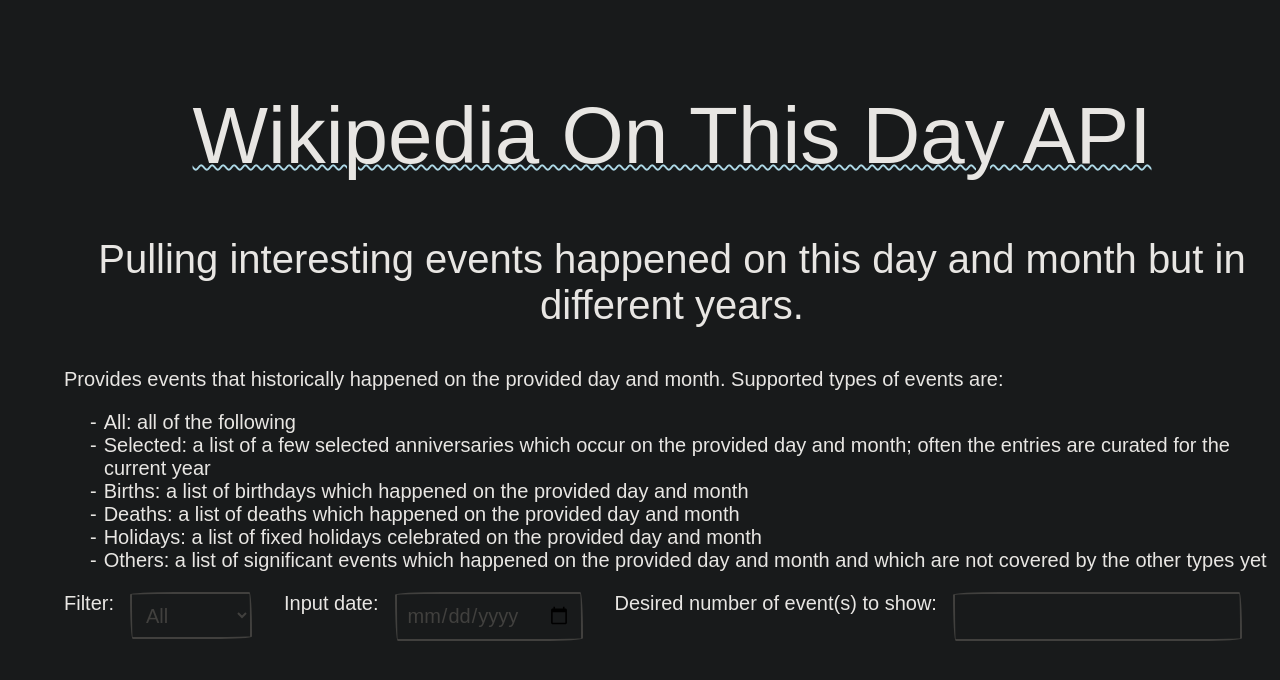
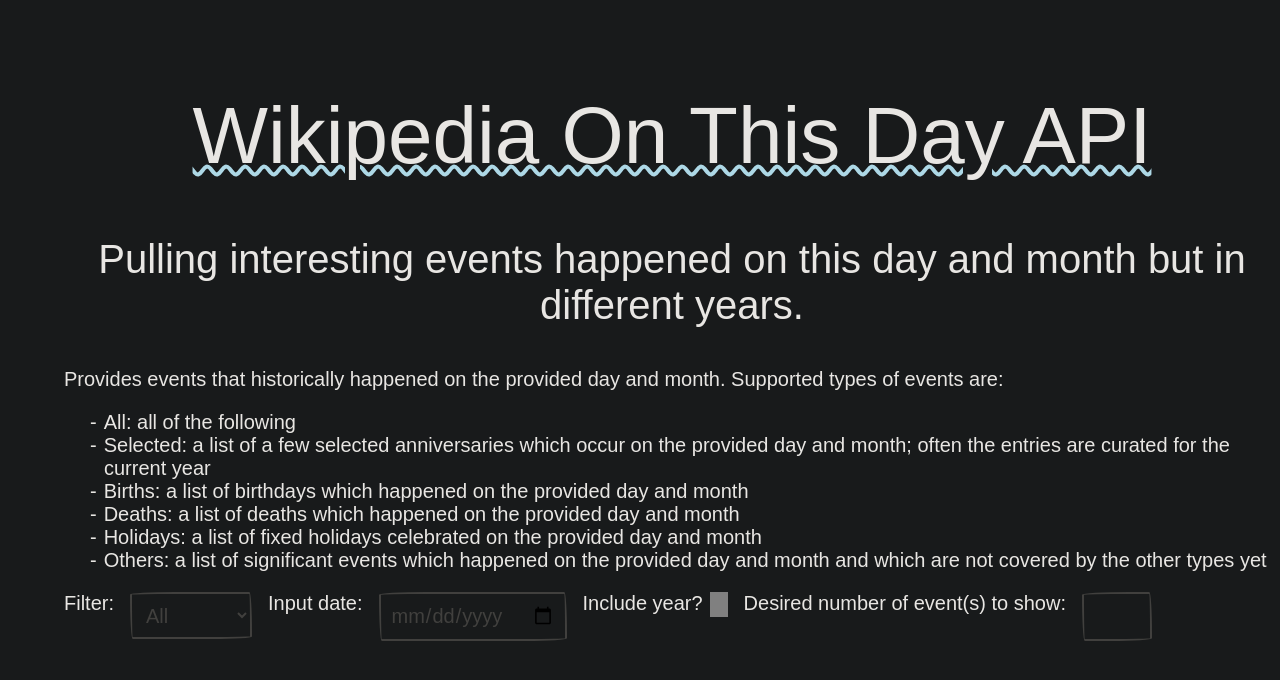
Before and after one commit to nghiatr84/on-this-day, a Flask app: page / in a window 1280 px wide. Shown: the top 680 px of the page. Run offline with Flask 3, Linux system fonts and the light colour scheme; some web fonts are replaced.

Commit message:
includeYear() added

```diff
--- a/static/paper.css
+++ b/static/paper.css
@@ -1701,10 +1701,10 @@
 a {
   color: #41403e;
   color: var(--secondary);
-  background-image: linear-gradient(5deg, transparent 65%, #0b74d5 80%, transparent 90%), linear-gradient(165deg, transparent 5%, #0b74d5 15%, transparent 25%), linear-gradient(165deg, transparent 45%, #0b74d5 55%, transparent 65%), linear-gradient(15deg, transparent 25%, #0b74d5 35%, transparent 50%);
-  background-position: 0 90%;
+  /* background-image: linear-gradient(5deg, transparent 65%, #0b74d5 80%, transparent 90%), linear-gradient(165deg, transparent 5%, #0b74d5 15%, transparent 25%), linear-gradient(165deg, transparent 45%, #0b74d5 55%, transparent 65%), linear-gradient(15deg, transparent 25%, #0b74d5 35%, transparent 50%); */
+  /* background-position: 0 90%;
   background-repeat: repeat-x;
-  background-size: 4px 3px;
+  background-size: 4px 3px; */
   text-decoration: none;
 }
 a:visited {
@@ -2492,10 +2492,10 @@
 }
 .modal .modal-link,
 .modal a {
-  background-image: linear-gradient(5deg, transparent 65%, #0b74d5 80%, transparent 90%), linear-gradient(165deg, transparent 5%, #0b74d5 15%, transparent 25%), linear-gradient(165deg, transparent 45%, #0b74d5 55%, transparent 65%), linear-gradient(15deg, transparent 25%, #0b74d5 35%, transparent 50%);
+  /* background-image: linear-gradient(5deg, transparent 65%, #0b74d5 80%, transparent 90%), linear-gradient(165deg, transparent 5%, #0b74d5 15%, transparent 25%), linear-gradient(165deg, transparent 45%, #0b74d5 55%, transparent 65%), linear-gradient(15deg, transparent 25%, #0b74d5 35%, transparent 50%);
   background-position: 0 90%;
   background-repeat: repeat-x;
-  background-size: 4px 3px;
+  background-size: 4px 3px; */
   cursor: pointer;
   text-decoration: none;
 }
--- a/static/styles.css
+++ b/static/styles.css
@@ -37,11 +37,14 @@
     display: flex;
     flex-direction: row;
     flex-wrap: nowrap;
-    gap: 16px   ;
+    gap: 16px;
+}
+#filter input{
+    padding: auto;
 }
 
 h1{
-    text-decoration: underline wavy lightblue 2px;
+    text-decoration: underline wavy lightblue 4px;
 }
 
 #js h4{
@@ -52,7 +55,7 @@
 }
 
 a:hover{
-    color: lightblue !important;
+    text-decoration: underline wavy lightblue 2px !important;
 }
 
 a:visited{
@@ -63,3 +66,69 @@
     0% { transform: rotate(0deg); }
     100% { transform: rotate(360deg); }
 }
+
+/* Customize the label (the #yearLabel) */
+#yearLabel {
+    width: max-content;
+    display: flex;
+    flex-direction: row;
+    position: relative;
+    cursor: pointer;
+    white-space: nowrap;
+
+    -webkit-user-select: none;
+    -moz-user-select: none;
+    -ms-user-select: none;
+    user-select: none;
+}
+
+/* Hide the browser's default checkbox */
+input[type=checkbox] {
+    display: none;
+}
+
+/* Create a custom checkbox */
+.checkmark {
+    margin-left: 5%;
+    height: 25px;
+    width: 25px;
+    background-color: grey;
+}
+
+/* On mouse-over, add a lightcyan background color */
+#yearLabel:hover input ~ .checkmark {
+    background-color: lightcyan;
+}
+
+/* When the checkbox is checked, add a lightblue background */
+#yearLabel input:checked ~ .checkmark {
+    background-color: lightblue;
+}
+
+/* Create the checkmark/indicator (hidden when not checked) */
+.checkmark::after {
+    content: "";
+    position: absolute;
+    display: none;
+}
+
+/* Show the checkmark when checked */
+#yearLabel input:checked ~ .checkmark::after {
+    display: block;
+}
+
+/* Style the checkmark/indicator */
+#yearLabel .checkmark::after {
+    margin: 5% 0 0 5%;
+    width: 5px;
+    height: 10px;
+    border: solid black;
+    border-width: 0 3px 3px 0;
+    -webkit-transform: rotate(45deg);
+    -ms-transform: rotate(45deg);
+    transform: rotate(45deg);
+}
+
+input[type=number]{
+    width: 70px;
+}
--- a/templates/index.html
+++ b/templates/index.html
@@ -5,6 +5,7 @@
     <meta name="viewport" content="width=device-width, initial-scale=1.0">
     <link rel="stylesheet" href="../static/paper.css">
     <link rel="stylesheet" href="../static/styles.css">
+    <title>Wikipedia On This Day API</title>
   </head>
   <body>
     <header>
@@ -30,14 +31,14 @@
         <option value="others">Others</option>
       </select>
 
-      <br>
-      <br>
-
       <label for="date">Input date: </label>
       <input type="date" name="date" id="date" required onchange="changed()">
 
-      <br>
-      <br>
+      <label id="yearLabel" for="year">
+        Include year?
+        <input type="checkbox" name="year" id="year">
+        <span class="checkmark"></span>
+      </label>
 
       <label for="noEvent">Desired number of event(s) to show:</label>
       <input type="number" min="1" name="noEvent" id="noEvent" required onchange="changed()">
@@ -49,18 +50,23 @@
 
   <script lang="javascript">
     let date = document.getElementById("date").value;
+    let selection = document.getElementById("selection").value;
+    let noEvent = document.getElementById("noEvent").value;
+    let response;
+    const eventTypes = ["Selected", "Births", "Deaths", "Holidays", "Others"];
+    const js = document.getElementById("js");
+    const yearCheckbox = document.getElementById("year");
+
     function month() {return date.split("-")[1];}
     function day() {return date.split("-")[2];}
+    function choosenYear() {return date.split("-")[0];}
+    function includeYear() {return yearCheckbox.checked;}
 
-
-    let selection = document.getElementById("selection").value;
-    let noEvent = document.getElementById("noEvent").value;
-
-    let response;
-
-    const eventTypes = ["Selected", "Births", "Deaths", "Holidays", "Others"];
-
-    const js = document.getElementById("js");
+    let yearCheckboxChanged = false;
+    yearCheckbox.addEventListener("change", () => {
+      yearCheckboxChanged = true;
+      changed();
+    });
 
     function changed(){
       const checkDate = document.getElementById("date").value;
@@ -79,10 +85,10 @@
         }
         return;
       }
-
       else if(document.getElementById("noteText")) document.getElementById("noteText").remove();
 
-      if(checkDate!=date || checkSelection!=selection || checkNoEvent!=noEvent){
+      if(checkDate!=date || checkSelection!=selection || checkNoEvent!=noEvent || yearCheckboxChanged)
+      {
         if(document.querySelector("section")) document.querySelector("section").remove();
         if(!document.getElementById("loader")){
           const loader = document.createElement("div");
@@ -98,11 +104,19 @@
           date = checkDate; selection = checkSelection;
           response = pull();
         }
-        else{
+        else if(checkNoEvent != noEvent){
           noEvent = checkNoEvent;
           response = pull();
         }
+        else if(yearCheckboxChanged){
+          yearCheckboxChanged = false;
+          response = pull()
+        }
+        else{
+          console.log("changed() called. Reason: Unknown.");
+        }
       }
+      console.log("changed() done.");
     }
 
     async function pull(){
@@ -116,9 +130,9 @@
 
     function populateEvents(obj){
       let section;
-      if(!document.getElementById(String(day)+String(month))){
+      if(!document.getElementById(String(day)+String(month)+String(includeYear()))){
         section = document.createElement("section");
-        section.setAttribute("id", String(day)+String(month));
+        section.setAttribute("id", String(day)+String(month)+String(includeYear()));
         js.appendChild(section);
       }
       else return;
@@ -133,7 +147,7 @@
           break;
       }
 
-      if(document.getElementsByClassName("loader")) document.getElementById("loader").remove();
+      if(document.getElementsByClassName("loader") != null) document.getElementById("loader").remove();
     }
 
     function setData(type, section, obj){
@@ -150,19 +164,23 @@
           for(let i = 0; i < noEvent && i < obj[type.toLowerCase()].length; i++){
 
             const event = obj[type.toLowerCase()][i];
+            let year = event.year;
+
+            if(!year) year = "annually";
+
+            if(year!="annually" && includeYear() && year!=choosenYear())
+              continue;
+
             const eventName = document.createElement("li");
             eventName.textContent = event.text;
             ul.appendChild(eventName);
-
-            let year = event.year;
-            if(!year) year = "Annually."
 
             const eventDate = document.createElement("p");
             eventDate.textContent = "Date: ";
 
             const dateString = document.createElement("span");
 
-            if(year == "Annually."){
+            if(year == "annually"){
               switch (month()) {
                 case "01":
                   dateString.textContent = "Jan " + day() + " annually";
```
